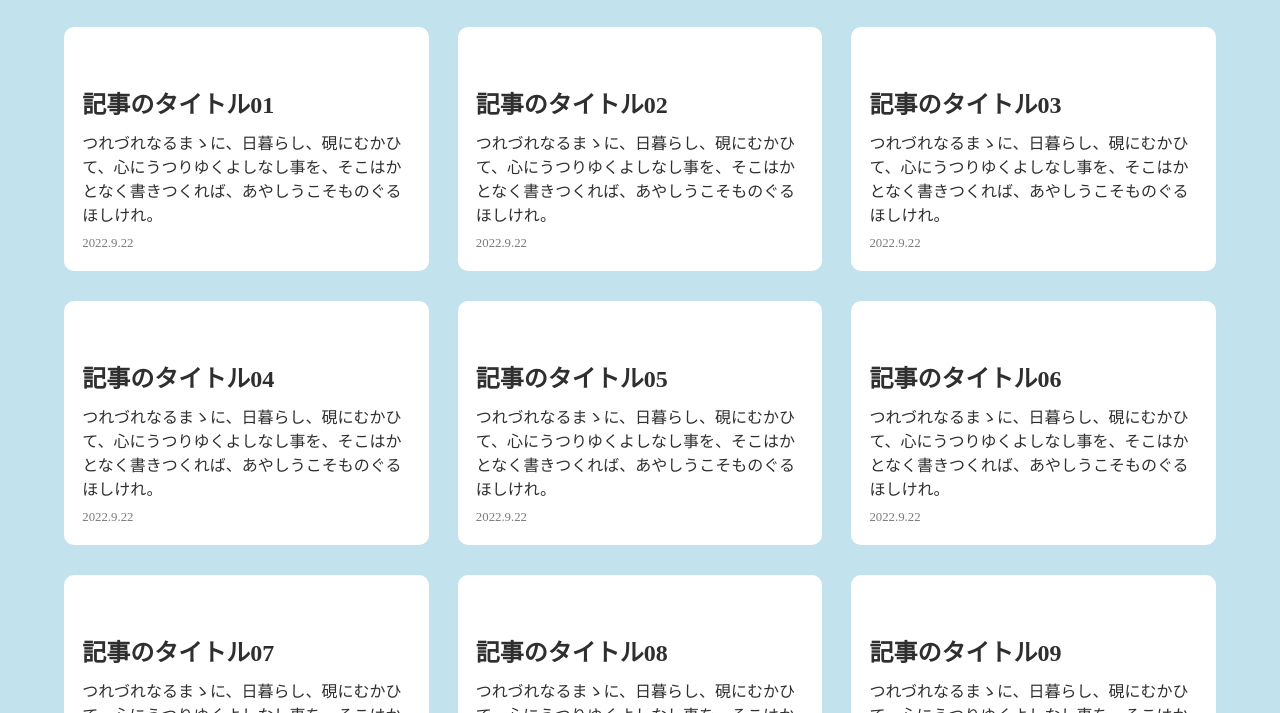
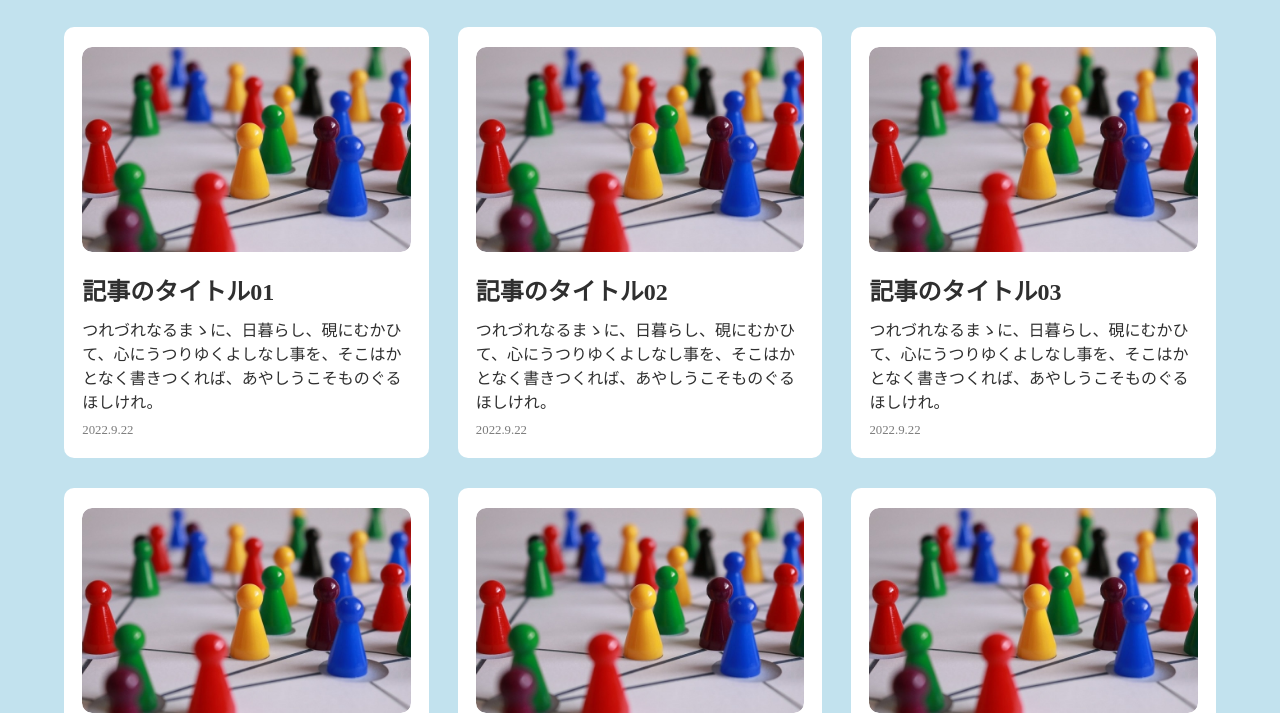
Before and after one commit to y-n-h-y/page-nav, a website: page dist/index.html in a window 1280 px wide. Shown: the part 87-800 px from the top of the page. Drawn offline with Linux system fonts and the light colour scheme; the site is published under a folder, as on GitHub Pages, so addresses that start at the root find nothing.

Commit message:
[modify] パスの修正

```diff
--- a/dist/index.html
+++ b/dist/index.html
@@ -22,7 +22,7 @@
                             <a href="">
                                 <div class="articleList">
                                     <div class="articleImg">
-                                        <img src="/img/sample.jpeg" alt="">
+                                        <img src="img/sample.jpeg" alt="">
                                     </div>
                                     <div class="articleText">
                                         <h2>記事のタイトル01</h2>
@@ -37,7 +37,7 @@
                             <a href="">
                                 <div class="articleList">
                                     <div class="articleImg">
-                                        <img src="/img/sample.jpeg" alt="">
+                                        <img src="img/sample.jpeg" alt="">
                                     </div>
                                     <div class="articleText">
                                         <h2>記事のタイトル02</h2>
@@ -52,7 +52,7 @@
                             <a href="">
                                 <div class="articleList">
                                     <div class="articleImg">
-                                        <img src="/img/sample.jpeg" alt="">
+                                        <img src="img/sample.jpeg" alt="">
                                     </div>
                                     <div class="articleText">
                                         <h2>記事のタイトル03</h2>
@@ -67,7 +67,7 @@
                             <a href="">
                                 <div class="articleList">
                                     <div class="articleImg">
-                                        <img src="/img/sample.jpeg" alt="">
+                                        <img src="img/sample.jpeg" alt="">
                                     </div>
                                     <div class="articleText">
                                         <h2>記事のタイトル04</h2>
@@ -82,7 +82,7 @@
                             <a href="">
                                 <div class="articleList">
                                     <div class="articleImg">
-                                        <img src="/img/sample.jpeg" alt="">
+                                        <img src="img/sample.jpeg" alt="">
                                     </div>
                                     <div class="articleText">
                                         <h2>記事のタイトル05</h2>
@@ -97,7 +97,7 @@
                             <a href="">
                                 <div class="articleList">
                                     <div class="articleImg">
-                                        <img src="/img/sample.jpeg" alt="">
+                                        <img src="img/sample.jpeg" alt="">
                                     </div>
                                     <div class="articleText">
                                         <h2>記事のタイトル06</h2>
@@ -112,7 +112,7 @@
                             <a href="">
                                 <div class="articleList">
                                     <div class="articleImg">
-                                        <img src="/img/sample.jpeg" alt="">
+                                        <img src="img/sample.jpeg" alt="">
                                     </div>
                                     <div class="articleText">
                                         <h2>記事のタイトル07</h2>
@@ -127,7 +127,7 @@
                             <a href="">
                                 <div class="articleList">
                                     <div class="articleImg">
-                                        <img src="/img/sample.jpeg" alt="">
+                                        <img src="img/sample.jpeg" alt="">
                                     </div>
                                     <div class="articleText">
                                         <h2>記事のタイトル08</h2>
@@ -142,7 +142,7 @@
                             <a href="">
                                 <div class="articleList">
                                     <div class="articleImg">
-                                        <img src="/img/sample.jpeg" alt="">
+                                        <img src="img/sample.jpeg" alt="">
                                     </div>
                                     <div class="articleText">
                                         <h2>記事のタイトル09</h2>
@@ -157,7 +157,7 @@
                             <a href="">
                                 <div class="articleList">
                                     <div class="articleImg">
-                                        <img src="/img/sample.jpeg" alt="">
+                                        <img src="img/sample.jpeg" alt="">
                                     </div>
                                     <div class="articleText">
                                         <h2>記事のタイトル10</h2>
@@ -172,7 +172,7 @@
                             <a href="">
                                 <div class="articleList">
                                     <div class="articleImg">
-                                        <img src="/img/sample.jpeg" alt="">
+                                        <img src="img/sample.jpeg" alt="">
                                     </div>
                                     <div class="articleText">
                                         <h2>記事のタイトル11</h2>
@@ -187,7 +187,7 @@
                             <a href="">
                                 <div class="articleList">
                                     <div class="articleImg">
-                                        <img src="/img/sample.jpeg" alt="">
+                                        <img src="img/sample.jpeg" alt="">
                                     </div>
                                     <div class="articleText">
                                         <h2>記事のタイトル12</h2>
@@ -202,7 +202,7 @@
                             <a href="">
                                 <div class="articleList">
                                     <div class="articleImg">
-                                        <img src="/img/sample.jpeg" alt="">
+                                        <img src="img/sample.jpeg" alt="">
                                     </div>
                                     <div class="articleText">
                                         <h2>記事のタイトル13</h2>
@@ -217,7 +217,7 @@
                             <a href="">
                                 <div class="articleList">
                                     <div class="articleImg">
-                                        <img src="/img/sample.jpeg" alt="">
+                                        <img src="img/sample.jpeg" alt="">
                                     </div>
                                     <div class="articleText">
                                         <h2>記事のタイトル14</h2>
@@ -232,7 +232,7 @@
                             <a href="">
                                 <div class="articleList">
                                     <div class="articleImg">
-                                        <img src="/img/sample.jpeg" alt="">
+                                        <img src="img/sample.jpeg" alt="">
                                     </div>
                                     <div class="articleText">
                                         <h2>記事のタイトル15</h2>
@@ -249,7 +249,7 @@
         </article>
     </main>
 
-    <script src="/js/index.js"></script>
+    <script src="js/index.js"></script>
 </body>
 
 </html>
```
